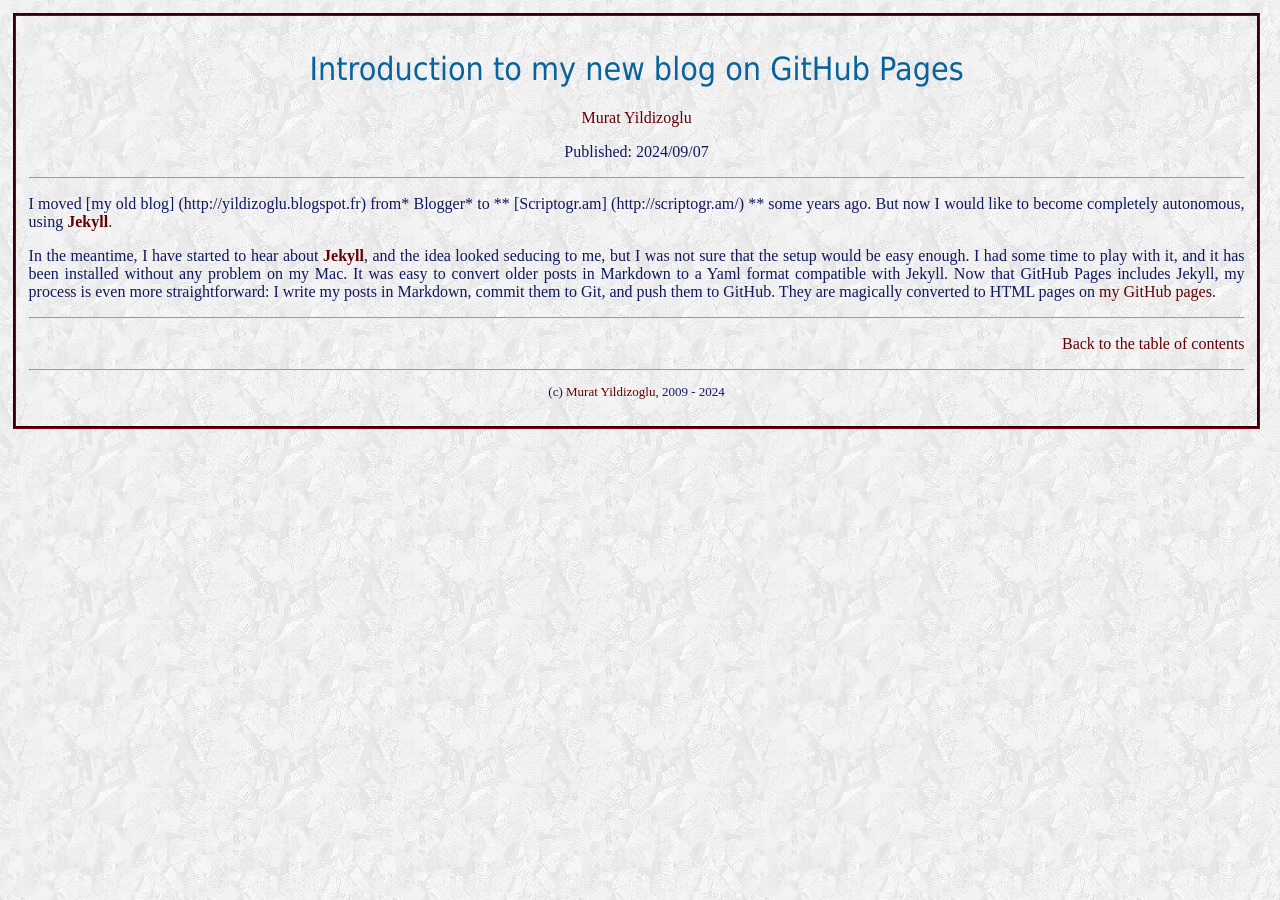
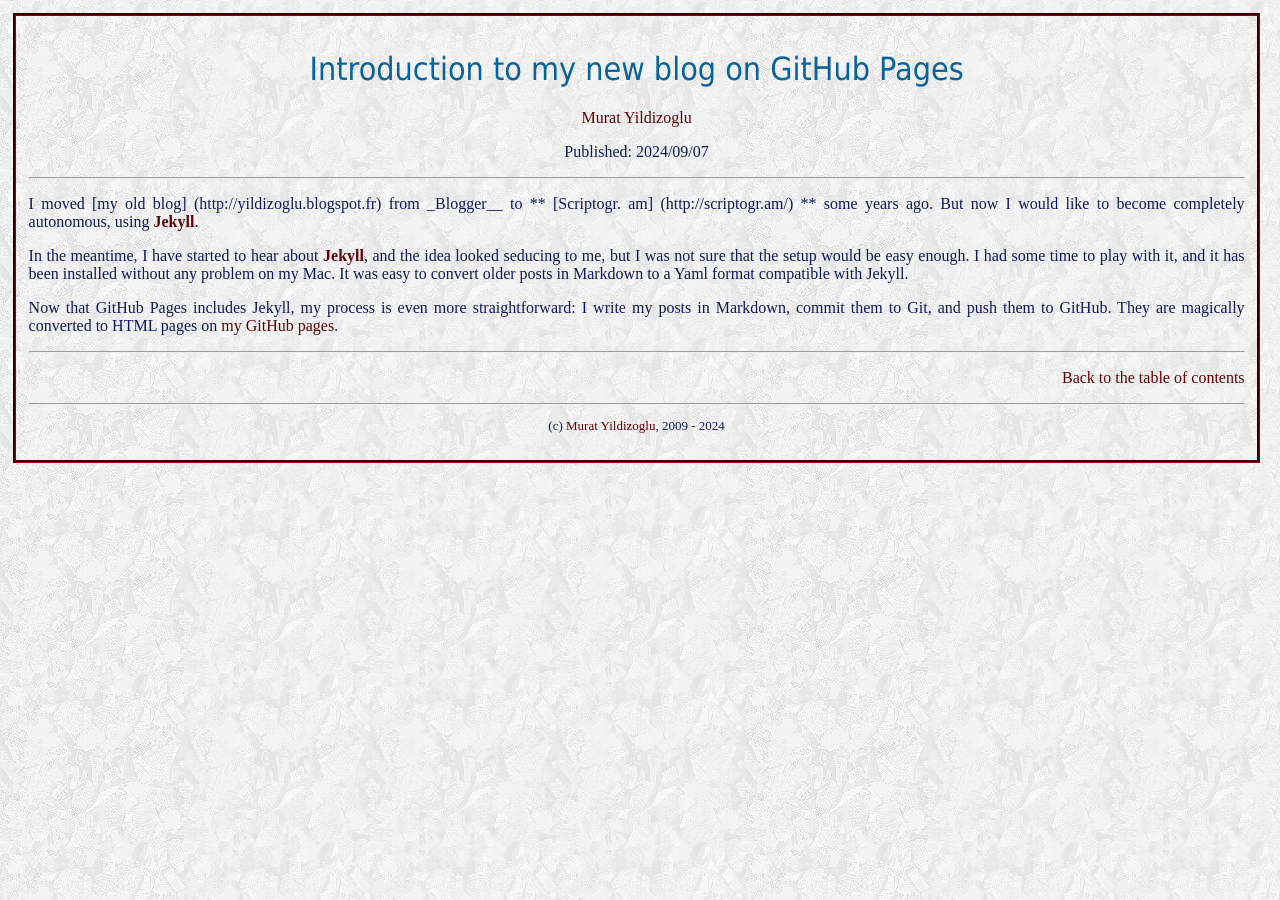
Before and after one commit to myildi/myildi.github.io, a Jekyll site: the page built from _posts/2024-09-7-introduction-GitHup-Pages.md, in a window 1280 px wide. Built offline with Jekyll 4.4.1, drawn with Linux system fonts in a browser that asks for light colours.

```diff
--- a/_posts/2024-09-7-introduction-GitHup-Pages.md
+++ b/_posts/2024-09-7-introduction-GitHup-Pages.md
@@ -2,7 +2,8 @@
 layout: post
 title: Introduction to my new blog on GitHub Pages
 ---
-I moved [my old blog] (http://yildizoglu.blogspot.fr) from* Blogger* to ** [Scriptogr.am] (http://scriptogr.am/) ** some years ago. But now I would like to become completely autonomous, using  **[Jekyll](http://jekyllrb.com/ "Jekyll • Simple, blog-aware, static sites")**.
+I moved [my old blog] (http://yildizoglu.blogspot.fr) from _Blogger__ to ** [Scriptogr. am] (http://scriptogr.am/) ** some years ago. But now I would like to become completely autonomous, using  **[Jekyll](http://jekyllrb.com/ "Jekyll • Simple, blog-aware, static sites")**.
 
 In the meantime, I have started to hear about **[Jekyll](http://jekyllrb.com/ "Jekyll • Simple, blog-aware, static sites")**, and the idea looked seducing to me, but I was not sure that the setup would be easy enough. I had some time to play with it, and it has been installed without any problem on my Mac. It was easy to convert older posts in Markdown to a Yaml format compatible with Jekyll.
+
 Now that GitHub Pages includes Jekyll, my process is even more straightforward: I write my posts in Markdown, commit them to Git, and push them to GitHub. They are magically converted to HTML pages on [my GitHub pages](https://myildi.github.io).
```
